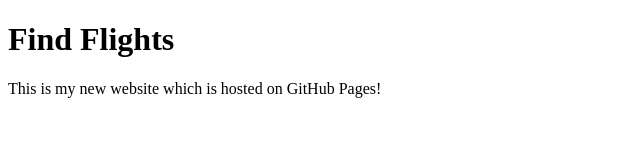
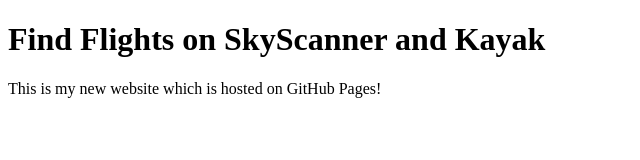
Before and after one commit to skynudel/skynudel.github.io, a plain HTML site: page index.html in a window 1280 px wide. Shown: the whole page, without its empty margins (0-640 px from the left). Drawn offline with Linux system fonts and the light colour scheme.

Commit message:
Update index.html

```diff
--- a/index.html
+++ b/index.html
@@ -8,7 +8,7 @@
   </head>
   <body>
     <main>
-        <h1>Find Flights</h1>
+        <h1>Find Flights on SkyScanner and Kayak</h1>
         <p>This is my new website which is hosted on GitHub Pages!</p>
     </main>
   </body>
```
